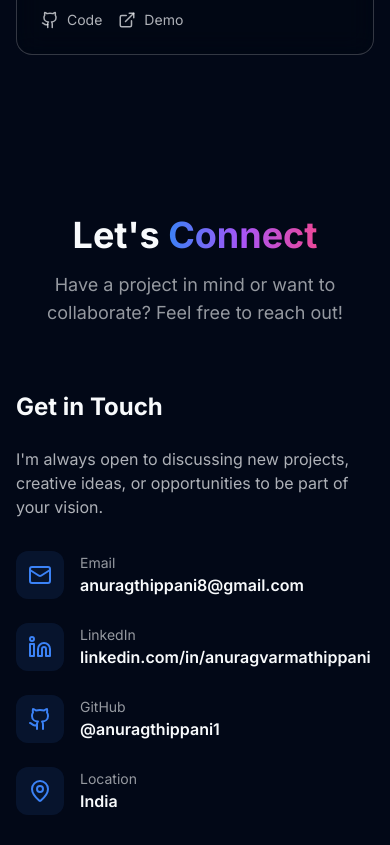
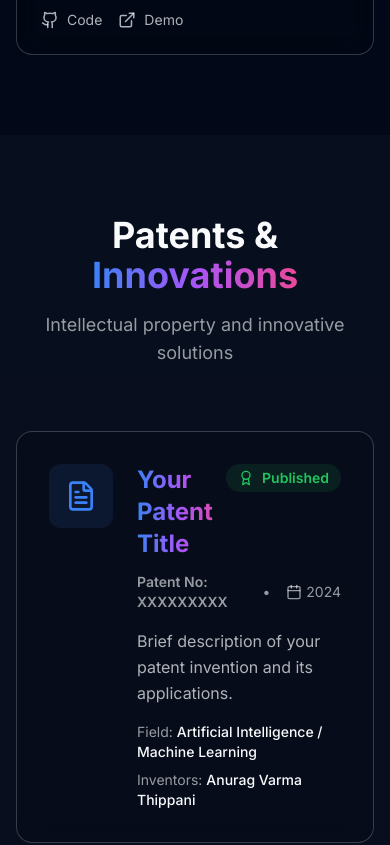
Before and after one commit to anuragthippani1/Portfolio, a Next.js app: page / in a window 390 px wide. Shown: the part 5200-6045 px from the top of the page. Built offline with nearby package versions, Linux system fonts and the light colour scheme.

Commit message:
Add Patents & Innovations section to showcase intellectual property

```diff
--- a/app/page.js
+++ b/app/page.js
@@ -2,6 +2,7 @@ import Navbar from "@/components/Navbar";
 import Hero from "@/components/Hero";
 import About from "@/components/About";
 import Projects from "@/components/Projects";
+import Patents from "@/components/Patents";
 import Contact from "@/components/Contact";
 import Footer from "@/components/Footer";
 import { ThemeToggle } from "@/components/ThemeToggle";
@@ -14,6 +15,7 @@ export default function Home() {
       <Hero />
       <About />
       <Projects />
+      <Patents />
       <Contact />
       <Footer />
     </main>
--- a/components/Footer.js
+++ b/components/Footer.js
@@ -27,6 +27,7 @@ export default function Footer() {
     { name: "About", href: "#about" },
     { name: "Skills", href: "#skills" },
     { name: "Projects", href: "#projects" },
+    { name: "Patents", href: "#patents" },
     { name: "Resume", href: "/resume.pdf" },
     { name: "Contact", href: "#contact" },
   ];
--- a/components/Navbar.js
+++ b/components/Navbar.js
@@ -21,6 +21,7 @@ export default function Navbar() {
     { name: "About", href: "#about" },
     { name: "Skills", href: "#skills" },
     { name: "Projects", href: "#projects" },
+    { name: "Patents", href: "#patents" },
     { name: "Resume", href: "/resume.pdf" },
     { name: "Contact", href: "#contact" },
   ];
--- /dev/null
+++ b/components/Patents.js
@@ -0,0 +1,105 @@
+"use client";
+
+import { motion } from "framer-motion";
+import { FileText, Award, Calendar } from "lucide-react";
+
+export default function Patents() {
+  const patents = [
+    {
+      id: 1,
+      title: "Your Patent Title",
+      patentNumber: "Patent No: XXXXXXXXX",
+      status: "Published", // or "Pending", "Granted"
+      date: "2024",
+      description:
+        "Brief description of your patent invention and its applications.",
+      inventors: ["Anurag Varma Thippani"],
+      field: "Artificial Intelligence / Machine Learning",
+    },
+    // Add more patents as needed
+  ];
+
+  return (
+    <section id="patents" className="py-20 relative bg-secondary/20">
+      <div className="max-w-7xl mx-auto px-4 sm:px-6 lg:px-8">
+        <motion.div
+          initial={{ opacity: 0, y: 20 }}
+          whileInView={{ opacity: 1, y: 0 }}
+          transition={{ duration: 0.8 }}
+          viewport={{ once: true }}
+          className="text-center mb-16"
+        >
+          <h2 className="text-4xl md:text-5xl font-bold mb-4">
+            Patents & <span className="gradient-text">Innovations</span>
+          </h2>
+          <p className="text-lg text-foreground/60 max-w-2xl mx-auto">
+            Intellectual property and innovative solutions
+          </p>
+        </motion.div>
+
+        <div className="max-w-4xl mx-auto space-y-6">
+          {patents.map((patent, index) => (
+            <motion.div
+              key={patent.id}
+              initial={{ opacity: 0, y: 30 }}
+              whileInView={{ opacity: 1, y: 0 }}
+              transition={{ duration: 0.5, delay: index * 0.1 }}
+              viewport={{ once: true }}
+              className="group relative"
+            >
+              <div className="absolute inset-0 bg-gradient-to-r from-blue-500 to-purple-500 rounded-2xl blur-xl opacity-0 group-hover:opacity-20 transition-opacity duration-500" />
+
+              <div className="relative glass rounded-2xl p-8 hover:scale-[1.02] transition-transform duration-300">
+                <div className="flex items-start gap-6">
+                  <div className="p-4 bg-primary/10 rounded-xl">
+                    <FileText className="text-primary" size={32} />
+                  </div>
+
+                  <div className="flex-1">
+                    <div className="flex items-start justify-between mb-3">
+                      <h3 className="text-2xl font-bold gradient-text">
+                        {patent.title}
+                      </h3>
+                      <div className="flex items-center gap-2 px-3 py-1 bg-green-500/10 text-green-500 rounded-full text-sm font-semibold">
+                        <Award size={16} />
+                        {patent.status}
+                      </div>
+                    </div>
+
+                    <div className="flex items-center gap-4 text-sm text-foreground/60 mb-4">
+                      <span className="font-semibold">{patent.patentNumber}</span>
+                      <span>•</span>
+                      <div className="flex items-center gap-1">
+                        <Calendar size={16} />
+                        <span>{patent.date}</span>
+                      </div>
+                    </div>
+
+                    <p className="text-foreground/70 mb-4 leading-relaxed">
+                      {patent.description}
+                    </p>
+
+                    <div className="space-y-2">
+                      <div className="text-sm">
+                        <span className="text-foreground/60">Field: </span>
+                        <span className="text-foreground font-medium">
+                          {patent.field}
+                        </span>
+                      </div>
+                      <div className="text-sm">
+                        <span className="text-foreground/60">Inventors: </span>
+                        <span className="text-foreground font-medium">
+                          {patent.inventors.join(", ")}
+                        </span>
+                      </div>
+                    </div>
+                  </div>
+                </div>
+              </div>
+            </motion.div>
+          ))}
+        </div>
+      </div>
+    </section>
+  );
+}
```
Also changed, not shown: 1 other file (tests, documents, lock files or other folders).
